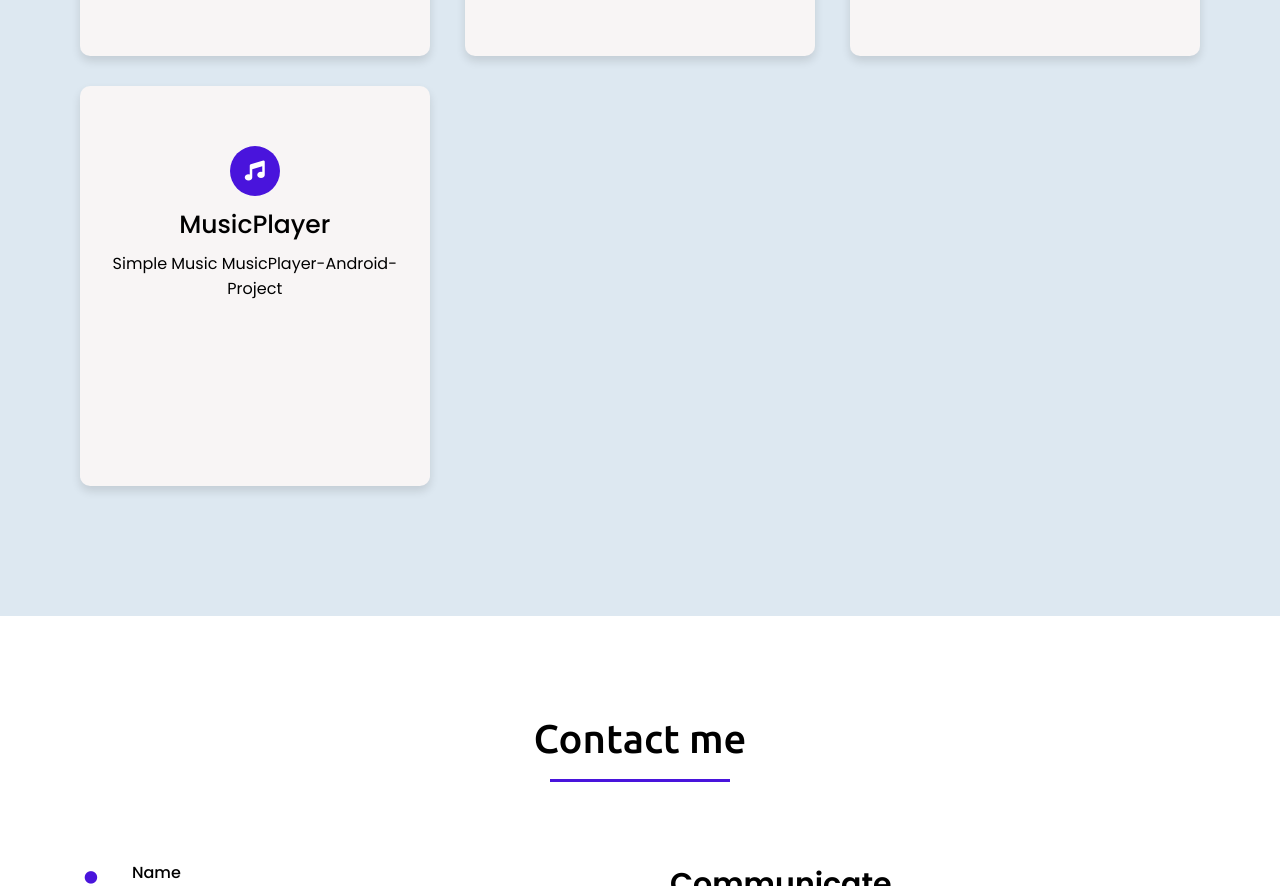
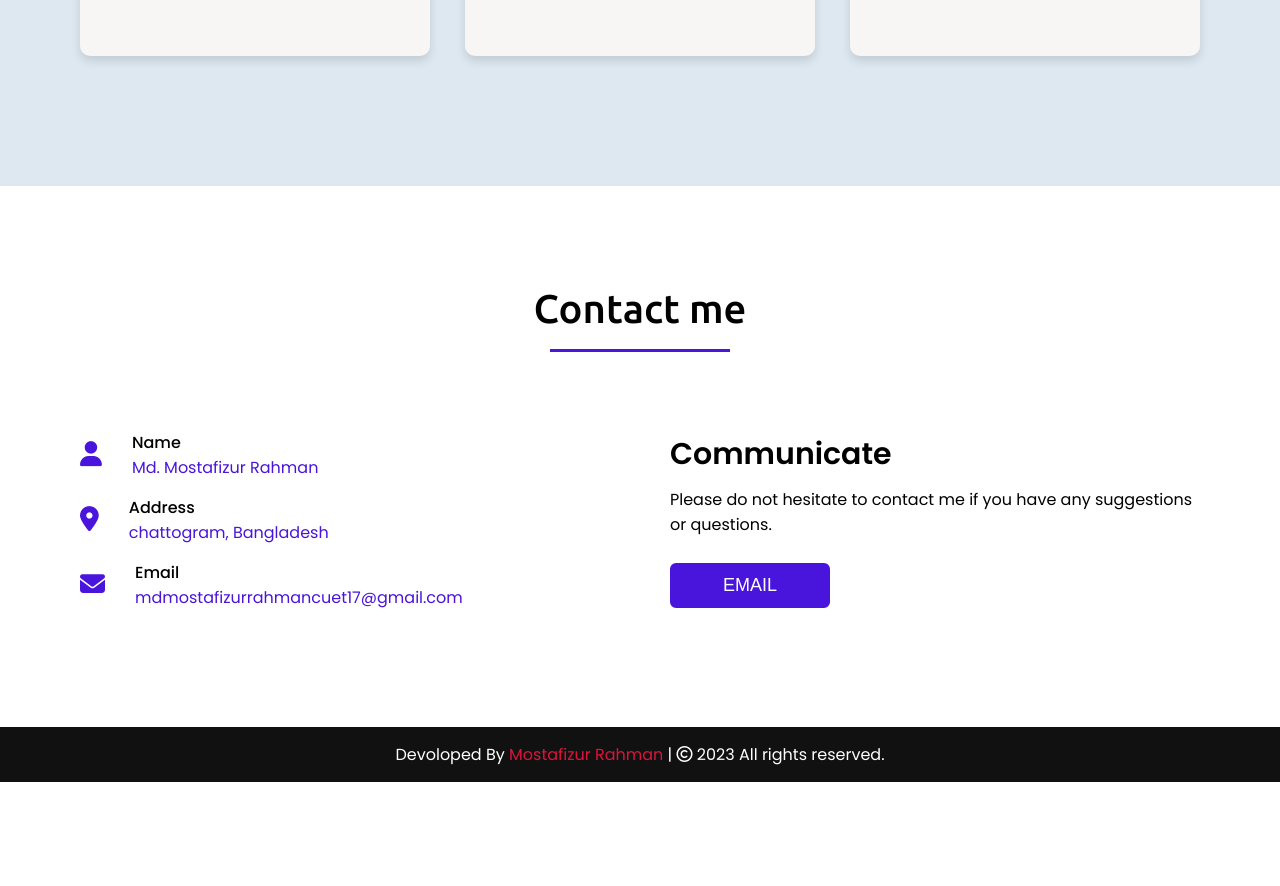
Before and after one commit to Mostafiz2000/Mostafiz1004.github.io, a plain HTML site: page index.html in a window 1280 px wide. Shown: the part 3333-4219 px from the top of the page. After the commit the page ends 4115 px from the top, so only its background shows below. Drawn offline with nearby package versions, Linux system fonts and the light colour scheme.

Commit message:
Update index.html

```diff
--- a/index.html
+++ b/index.html
@@ -223,19 +223,7 @@ Tourism Management System
 
 
            </div>
-     <div class="card">
-            <a href="https://github.com/Mostafiz2000/MusicPlayer-Android-Project">
-            <div class="box">
-                <i class="fas fa-music"></i>
-                <div class="text">
-               MusicPlayer
-                    </div>
-                <p style="color: black;">Simple Music MusicPlayer-Android-Project </p>
-            </div></a>
 
-       </div>
-
-            </div>
         </div>
     </section>
 
```
